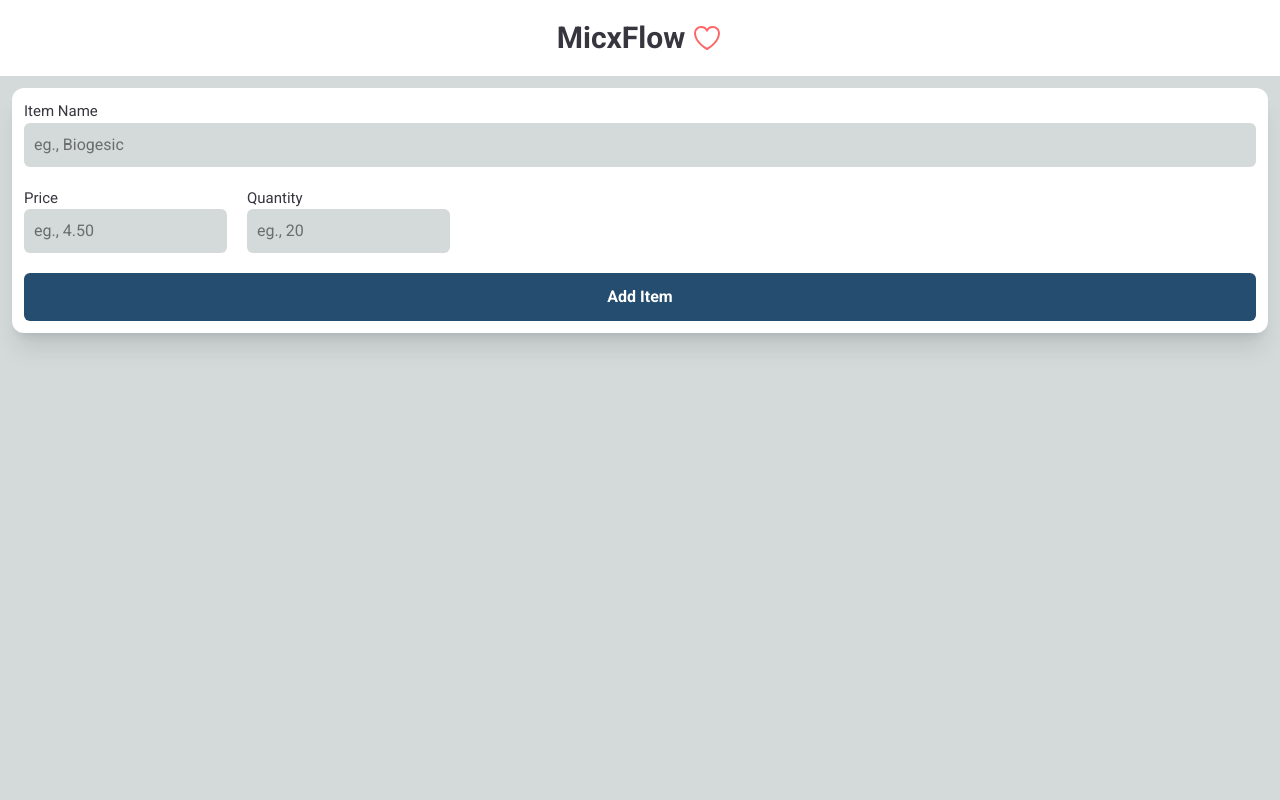
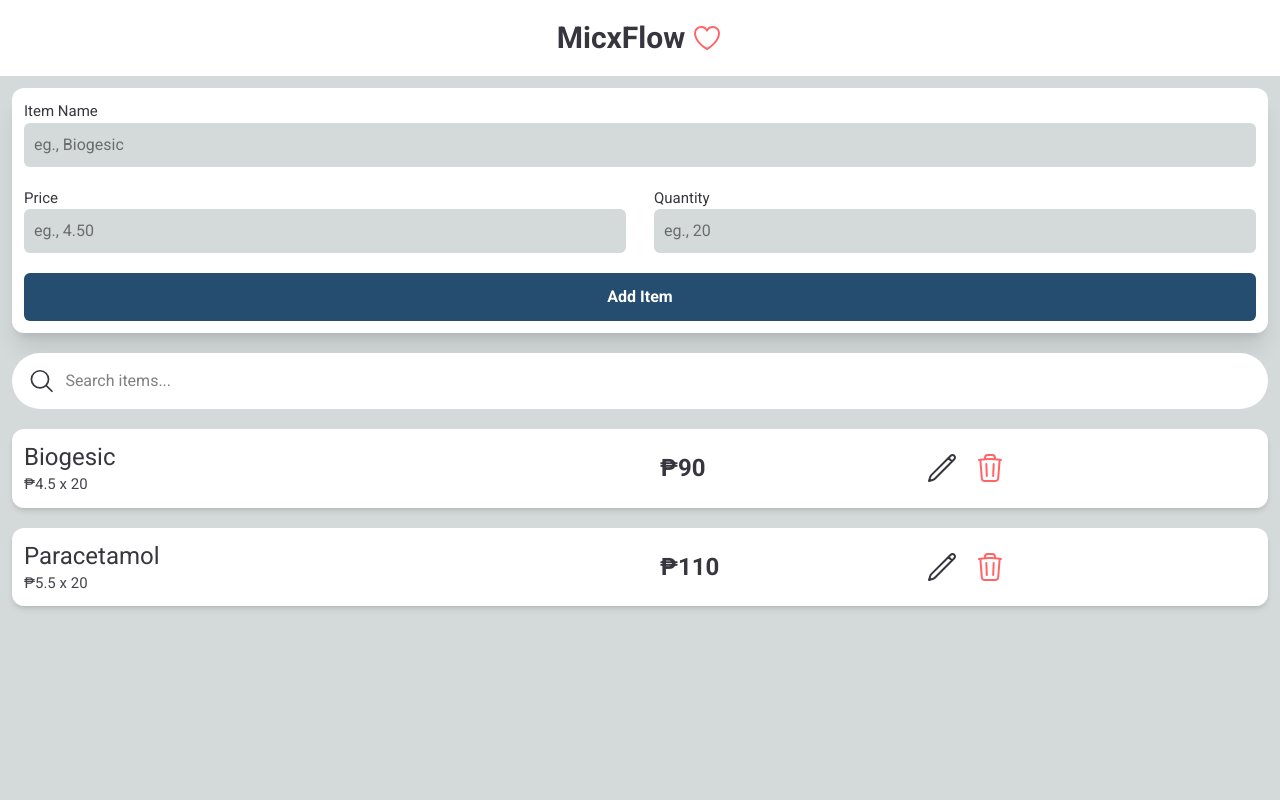
Before and after one commit to LA4th/micxflow-project, a React (Vite) app: page / in a window 1280 px wide. Shown: the top 800 px of the page. Built offline with nearby package versions, Linux system fonts and the light colour scheme.

Commit message:
Adding some styles

```diff
--- a/src/App.jsx
+++ b/src/App.jsx
@@ -3,14 +3,18 @@ import { useState } from 'react';
 import TheHeader from './components/TheHeader.jsx';
 import TheFooter from './components/TheFooter.jsx';
 import TheUserInput from './components/TheUserInput.jsx';
+import TheFilterItemName from './components/TheFilterItemName.jsx';
+import TheItemList from './components/TheItemList.jsx';
 
 function App() {
 
   return (
     <>
       <TheHeader />
-      <div className='bg-vintageWhite p-3 w-full max-w-full h-screen flex flex-col'>
+      <div className='bg-vintageWhite p-3 w-full max-w-full h-screen flex flex-col gap-y-5'>
         <TheUserInput />
+        <TheFilterItemName />
+        <TheItemList />
       </div>
       <TheFooter />
     </>
--- /dev/null
+++ b/src/components/TheFilterItemName.jsx
@@ -0,0 +1,20 @@
+import React, {useState} from "react";
+
+import Input from "./UserInputs.jsx";
+
+export default function TheFilterItemName () {
+  const singleInput = {
+    id: "inptFilterItemName",
+    type: "text",
+    placeholder: "Search items..."
+  };
+
+  return (
+    <div className="bg-white px-4 py-1.5 rounded-4xl flex flex-row items-center justify-center">
+      <svg xmlns="http://www.w3.org/2000/svg" fill="none" viewBox="0 0 24 24" strokeWidth={1.5} stroke="currentColor" className="size-7 text-vintageBlack">
+        <path strokeLinecap="round" strokeLinejoin="round" d="m21 21-5.197-5.197m0 0A7.5 7.5 0 1 0 5.196 5.196a7.5 7.5 0 0 0 10.607 10.607Z" />
+      </svg>
+      <Input key={singleInput.id} inptInfo={singleInput.id} inptType={singleInput.type} inptPlaceholder={singleInput.placeholder} inptStyle="p-2.5 w-full" />
+    </div>
+  );
+};
--- a/src/components/TheFooter.jsx
+++ b/src/components/TheFooter.jsx
@@ -1,4 +1,4 @@
-import react from 'react';
+import React from 'react';
 
 import Button from './UserButtons.jsx';
 
@@ -16,7 +16,7 @@ export default function TheFooter() {
       <div className='flex flex-col items-start justify-start'>
         <span className='text-[15px] text-vintageGray'>Grand Total</span>
         {/* H1 FOR TOTAL PRICE IN THE LIST */}
-        <h1 className='text-3xl font-bold text-vintageBlack'>$100.50</h1>
+        <h1 className='text-3xl font-bold text-vintageBlack'>₱100.50</h1>
       </div>
       {/* ADD BUTTON BELOW FOR COPY SUMMARY */}
       <Button btnName={buttonName} btnStyle={buttonStyle} btnIcon={buttonIcon} />
--- a/src/components/TheHeader.jsx
+++ b/src/components/TheHeader.jsx
@@ -1,4 +1,4 @@
-import react from 'react';
+import React from 'react';
 
 export default function TheHeader () {
 
--- /dev/null
+++ b/src/components/TheItemList.jsx
@@ -0,0 +1,45 @@
+import React from "react";
+
+import Button from "./UserButtons.jsx";
+import Data from "../data/DataItems.json";
+
+export default function TheItemList () {
+  const btnEdit = (
+    <svg xmlns="http://www.w3.org/2000/svg" fill="none" viewBox="0 0 24 24" strokeWidth={1.5} stroke="currentColor" className="size-8 text-vintageBlack">
+      <path strokeLinecap="round" strokeLinejoin="round" d="m16.862 4.487 1.687-1.688a1.875 1.875 0 1 1 2.652 2.652L6.832 19.82a4.5 4.5 0 0 1-1.897 1.13l-2.685.8.8-2.685a4.5 4.5 0 0 1 1.13-1.897L16.863 4.487Zm0 0L19.5 7.125" />
+    </svg>
+  );
+
+  const btnDelete = (
+    <svg xmlns="http://www.w3.org/2000/svg" fill="none" viewBox="0 0 24 24" strokeWidth={1.5} stroke="currentColor" className="size-8 text-red-400">
+      <path strokeLinecap="round" strokeLinejoin="round" d="m14.74 9-.346 9m-4.788 0L9.26 9m9.968-3.21c.342.052.682.107 1.022.166m-1.022-.165L18.16 19.673a2.25 2.25 0 0 1-2.244 2.077H8.084a2.25 2.25 0 0 1-2.244-2.077L4.772 5.79m14.456 0a48.108 48.108 0 0 0-3.478-.397m-12 .562c.34-.059.68-.114 1.022-.165m0 0a48.11 48.11 0 0 1 3.478-.397m7.5 0v-.916c0-1.18-.91-2.164-2.09-2.201a51.964 51.964 0 0 0-3.32 0c-1.18.037-2.09 1.022-2.09 2.201v.916m7.5 0a48.667 48.667 0 0 0-7.5 0" />
+    </svg>
+  );
+
+  return (
+    <ul className="w-full max-w-full flex flex-col gap-y-5">
+      {Data.map((item) => {
+        let total = item.price * item.quantity;
+
+        return (
+          <li key={item.id} className="bg-white w-full p-3 rounded-xl flex flex-row justify-start gap-x-5 shadow-md">
+            <div className="w-1/2 truncate flex flex-col items-start">
+              {/* ITEM NAME */}
+              <h1 className="truncate w-full text-2xl text-vintageBlack">{item.itemName}</h1>
+              {/* PRICE & QUANTITY */}
+              <p className="w-full truncate text-[15px] text-vintageGray">₱{item.price} x {item.quantity}</p>
+            </div>
+            {/* PRICE * QUANTITY = TOTAL */}
+            <h1 className="w-1/5 truncate font-bold text-vintageBlack text-2xl flex items-center justify-between">₱{total}</h1>
+            <div className="flex flex-row items-center gap-x-4">
+              {/* EDIT BUTTON */}
+              <Button btnIcon={btnEdit} />
+              {/* DELETE BUTTON */}
+              <Button btnIcon={btnDelete} />
+            </div>
+          </li>
+        );
+      })}
+    </ul>
+  );
+};
--- a/src/components/TheUserInput.jsx
+++ b/src/components/TheUserInput.jsx
@@ -1,53 +1,65 @@
-import react from 'react';
+import React, {useState} from 'react';
 
 import Button from './UserButtons';
 import Input from './UserInputs';
 
 export default function TheUserInput () {
-  /* INPUT STYLES VARIABLE */
-  const inptStyle = "p-2.5 w-full bg-vintageWhite rounded-md";
+  /* ITEM NAME INFO */
+  const singleInput = {
+    label: "Item Name",
+    id: "inptItemName",
+    type: "text",
+    placeholder: "eg., Biogesic"
+  };
 
-  /* INPUT ITEM NAME VARIABLE */
-  const inptItemName = "Item Name";
-  const inptItemNameInfo = "inputItemName";
-  const inptItemNameType = "text";
-  const inptItemNamePlaceholder = "eg., Biogesic";
+  /* PRICE AND QUANTITY INFO */
+  const groupInput = [
+    {
+      label: "Price",
+      id: "inptPrice",
+      type: "number",
+      placeholder: "eg., 4.50"
+    },
+    {
+      label: "Quantity",
+      id: "inptQuantity",
+      type: "number",
+      placeholder: "eg., 20"
+    }
+  ];
 
-  /* INPUT PRICE VARIABLE */
-  const inptPriceName = "Price";
-  const inptPriceInfo = "inputPrice";
-  const inptPriceType = "number";
-  const inptPricePlaceholder = "eg., 4.50";
-
-  /* INPUT QUANTITY VARIABLE */
-  const inptQuantityName = "Quantity";
-  const inptQuantityInfo = "inputQuantity";
-  const inptQuantityType = "number";
-  const inptQuantityPlaceholder = "eg., 20";
-
-  /* BUTTON VARIABLES */
-  const buttonName = "Add Item";
-  const buttonStyle = "bg-vintageBlue w-full p-3 text-white font-bold rounded-md"
+  /* const [values, setValues] = useState({
+    inptItemName: "",
+    inptPrice: "",
+    inptQuantity: ""
+  }); */
 
   return (
     <div className='bg-white p-3 rounded-xl flex flex-col gap-y-5 shadow-xl'>
       {/* ITEM NAME INPUT */}
       <Input
-      labelName={inptItemName} inptInfo={inptItemNameInfo} inptType={inptItemNameType} inptPlaceholder={inptItemNamePlaceholder} inptStyle={inptStyle}
+        key={singleInput.id}
+        labelName={singleInput.label}
+        inptInfo={singleInput.id}
+        inptType={singleInput.type}
+        inptPlaceholder={singleInput.placeholder}
+        inptStyle="p-2.5 w-full bg-vintageWhite rounded-md"
       />
       {/* PRICE AND QUANTITY CONTAINER */}
-      <div className='flex flex-row gap-x-5'>
-        {/* PRICE INPUT */}
-        <Input
-        labelName={inptPriceName} inptInfo={inptPriceInfo} inptType={inptPriceType} inptPlaceholder={inptPricePlaceholder} inptStyle={inptStyle}
-        />
-        {/* QUANTITY INPUT */}
-        <Input
-        labelName={inptQuantityName} inptInfo={inptQuantityInfo} inptType={inptQuantityType} inptPlaceholder={inptQuantityPlaceholder} inptStyle={inptStyle}
-        />
+      <div className='flex flex-row justify-between gap-x-7'>
+        {groupInput.map((data) => (
+          <Input
+            key={data.id}
+            labelName={data.label}
+            inptInfo={data.id}
+            inptType={data.type}
+            inptPlaceholder={data.placeholder}
+            inptStyle="p-2.5 w-full bg-vintageWhite rounded-md"
+          />
+        ))}
       </div>
       {/* ADD BUTTON */}
-      <Button btnName={buttonName} btnStyle={buttonStyle} />
+      <Button btnName="Add Item" btnStyle="bg-vintageBlue w-full p-3 text-white font-bold rounded-md" />
     </div>
   );
-}
+};
--- a/src/components/UserButtons.jsx
+++ b/src/components/UserButtons.jsx
@@ -1,4 +1,4 @@
-import react from 'react';
+import React from 'react';
 
 export default function Button ({btnName, btnStyle, btnIcon, btnClick}) {
   return (
--- a/src/components/UserInputs.jsx
+++ b/src/components/UserInputs.jsx
@@ -1,9 +1,9 @@
-import react from 'react';
+import React from 'react';
 
 export default function Input ({labelName, inptInfo, inptType, inptPlaceholder, inptStyle}) {
 
   return (
-    <div className='flex flex-col'>
+    <div className='w-full flex flex-col'>
       <label htmlFor={inptInfo} className='text-[15px] text-vintageBlack'>{labelName}</label>
       <input type={inptType} name={inptInfo} id={inptInfo} placeholder={inptPlaceholder} className={inptStyle} />
     </div>
--- /dev/null
+++ b/src/data/DataItems.json
@@ -0,0 +1,14 @@
+[
+  {
+    "id": 1,
+    "itemName": "Biogesic",
+    "price": 4.50,
+    "quantity": 20
+  },
+  {
+    "id": 2,
+    "itemName": "Paracetamol",
+    "price": 5.50,
+    "quantity": 20
+  }
+]
```
